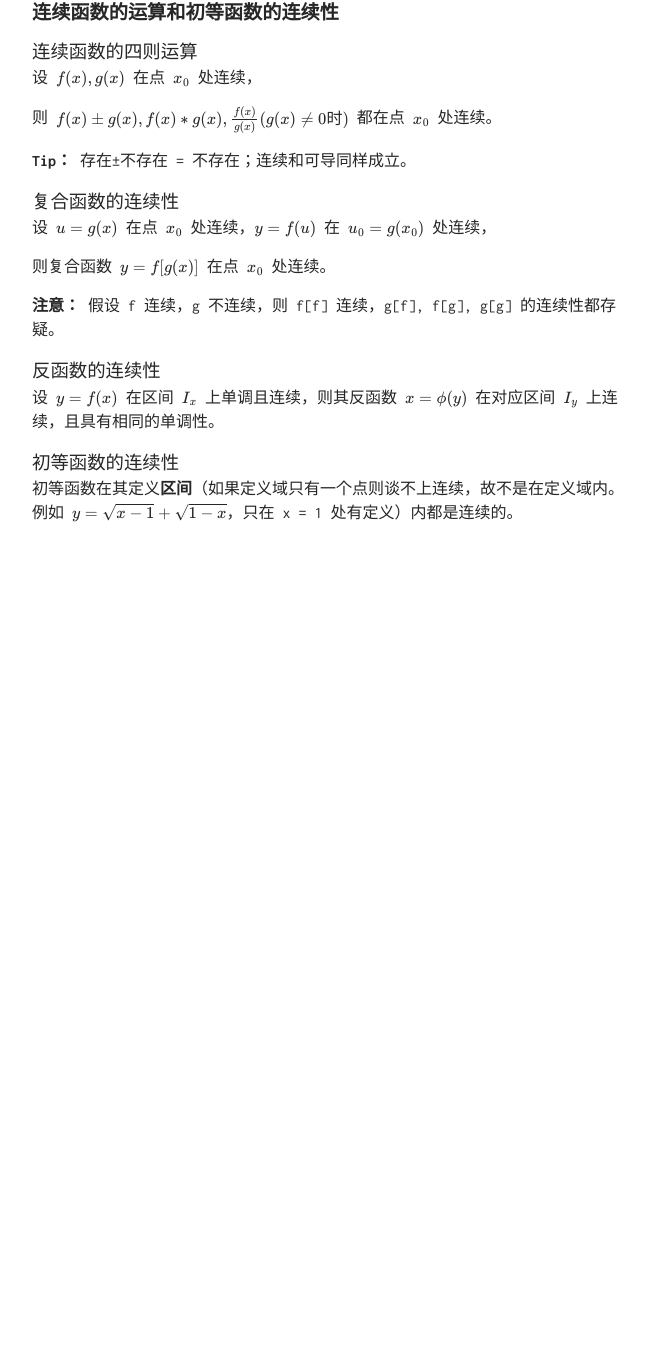
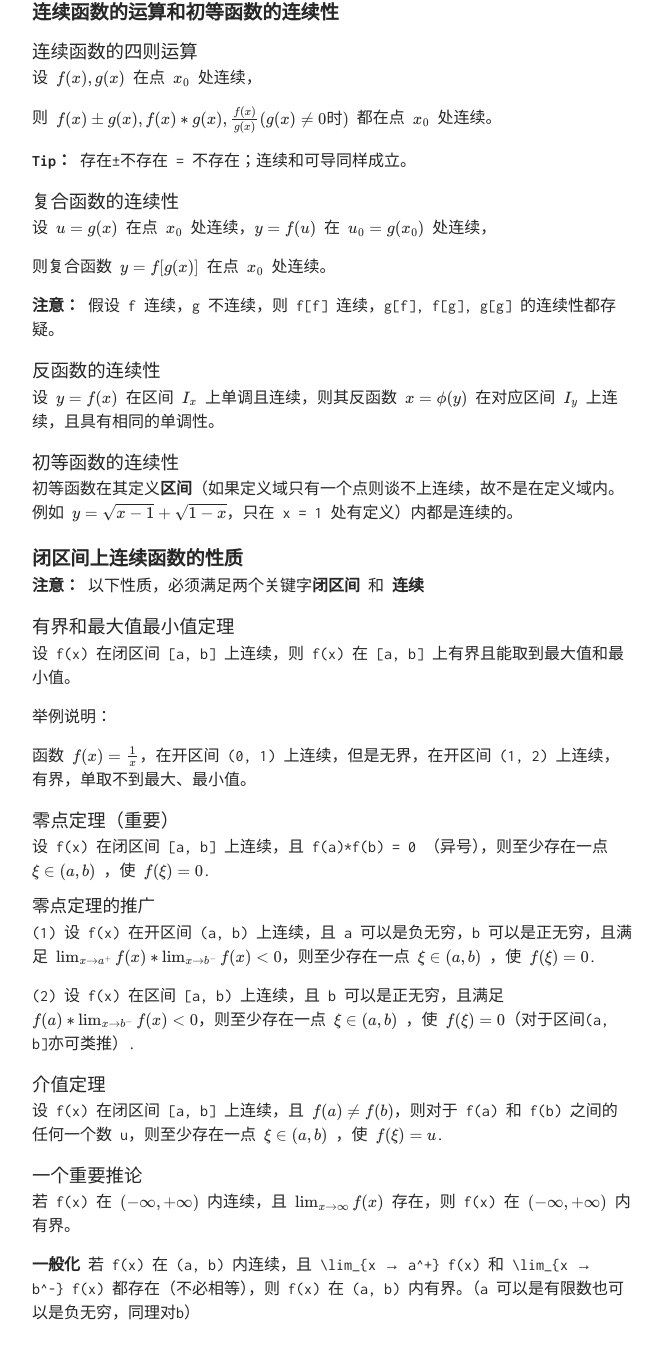
Before and after one commit to TobiahShaw/TobiahShaw.github.io, a Jekyll site: the page built from _posts/2019-09-18-Unavoidable-of-Mathematics-—-continuity-of-function.md, in a window 1280 px wide and 1400 px high, scrolled down 1456 px. Shown: the top 1359 px of the window, without its empty margins (308-970 px from the left). Built offline with Jekyll 4.4.1, drawn with Linux system fonts in a browser that asks for light colours; our own code applies the rules of GitHub Pages for plain Markdown files; formulas are drawn with MathJax 3; before the commit the page ends 2086 px from its top, so only the background shows below that.

Commit message:
some theorem;

```diff
--- a/_posts/2019-09-18-Unavoidable-of-Mathematics-—-continuity-of-function.md
+++ b/_posts/2019-09-18-Unavoidable-of-Mathematics-—-continuity-of-function.md
@@ -83,3 +83,35 @@ $$ \lim_{x → x_0} f(x) = f(x_0) $$
 ### 初等函数的连续性
 
 初等函数在其定义**区间**（如果定义域只有一个点则谈不上连续，故不是在定义域内。例如 $ y = \sqrt{x-1} + \sqrt{1-x} $，只在 x = 1 处有定义）内都是连续的。
+
+## 闭区间上连续函数的性质
+
+**注意：** 以下性质，必须满足两个关键字**闭区间** 和 **连续**
+
+### 有界和最大值最小值定理
+
+设 f(x) 在闭区间 [a, b] 上连续，则 f(x) 在 [a, b] 上有界且能取到最大值和最小值。
+
+举例说明：
+
+函数 $ f(x) = \frac{1}{x} $，在开区间 (0, 1) 上连续，但是无界，在开区间 (1, 2) 上连续，有界，单取不到最大、最小值。
+
+### 零点定理（重要）
+
+设 f(x) 在闭区间 [a, b] 上连续，且 f(a)*f(b) = 0 （异号），则至少存在一点 $ \xi \in (a, b) $ ，使 $ f(\xi) = 0 $.
+
+#### 零点定理的推广
+
+(1) 设 f(x) 在开区间 (a, b) 上连续，且 a 可以是负无穷，b 可以是正无穷，且满足 $ \lim_{x → a^+} f(x) * \lim_{x → b^-} f(x) < 0 $，则至少存在一点 $ \xi \in (a, b) $ ，使 $ f(\xi) = 0 $.
+
+(2) 设 f(x) 在区间 [a, b) 上连续，且 b 可以是正无穷，且满足 $ f(a) * \lim_{x → b^-} f(x) < 0 $，则至少存在一点 $ \xi \in (a, b) $ ，使 $ f(\xi) = 0 $（对于区间(a, b]亦可类推）.
+
+### 介值定理
+
+设 f(x) 在闭区间 [a, b] 上连续，且 $ f(a) \neq f(b) $，则对于 f(a) 和 f(b) 之间的任何一个数 u，则至少存在一点 $ \xi \in (a, b) $ ，使 $ f(\xi) = u $.
+
+### 一个重要推论
+
+若 f(x) 在 $ (-\infty, +\infty) $ 内连续，且 $ \lim_{x → \infty}f(x) $ 存在，则 f(x) 在 $ (-\infty, +\infty) $ 内有界。
+
+**一般化** 若 f(x) 在 (a, b) 内连续，且 \lim_{x → a^+} f(x) 和 \lim_{x → b^-} f(x) 都存在（不必相等），则 f(x) 在 (a, b) 内有界。（a 可以是有限数也可以是负无穷，同理对b）
```
